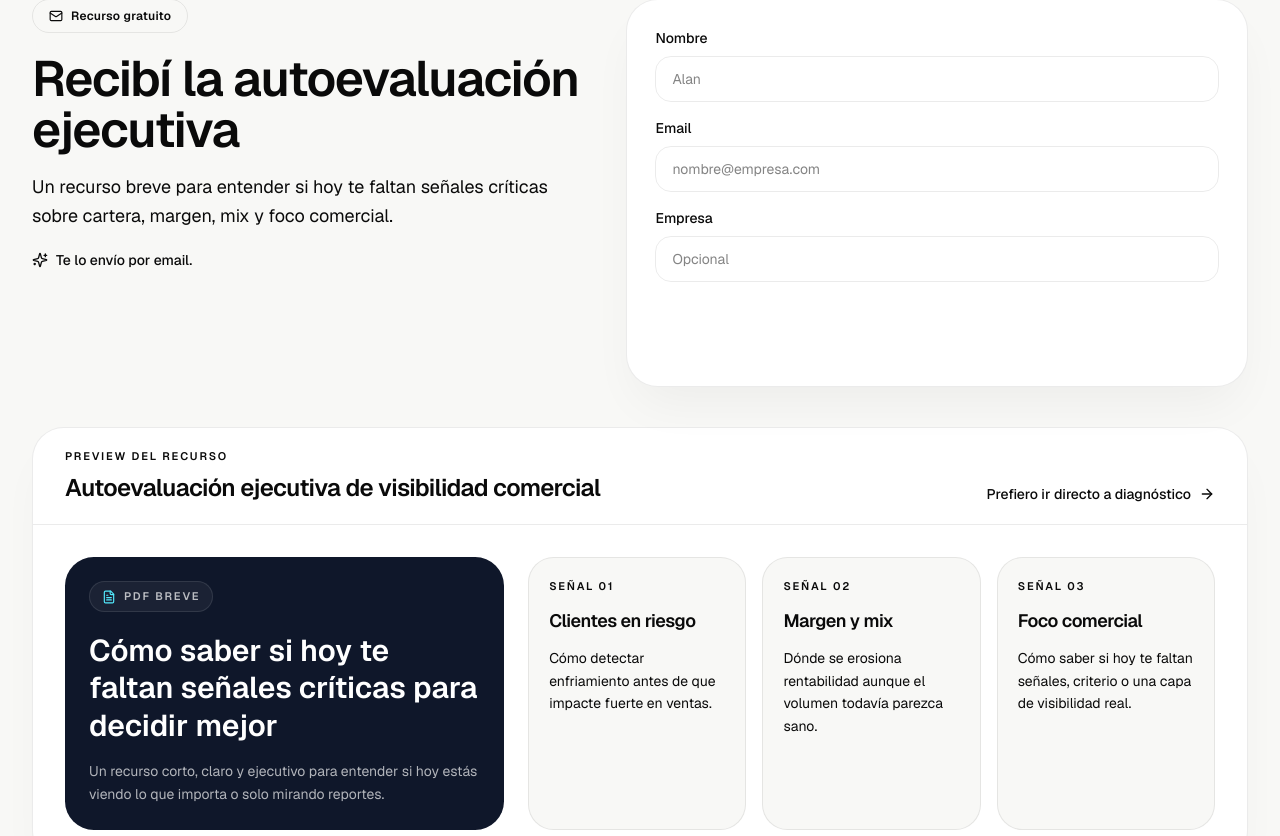
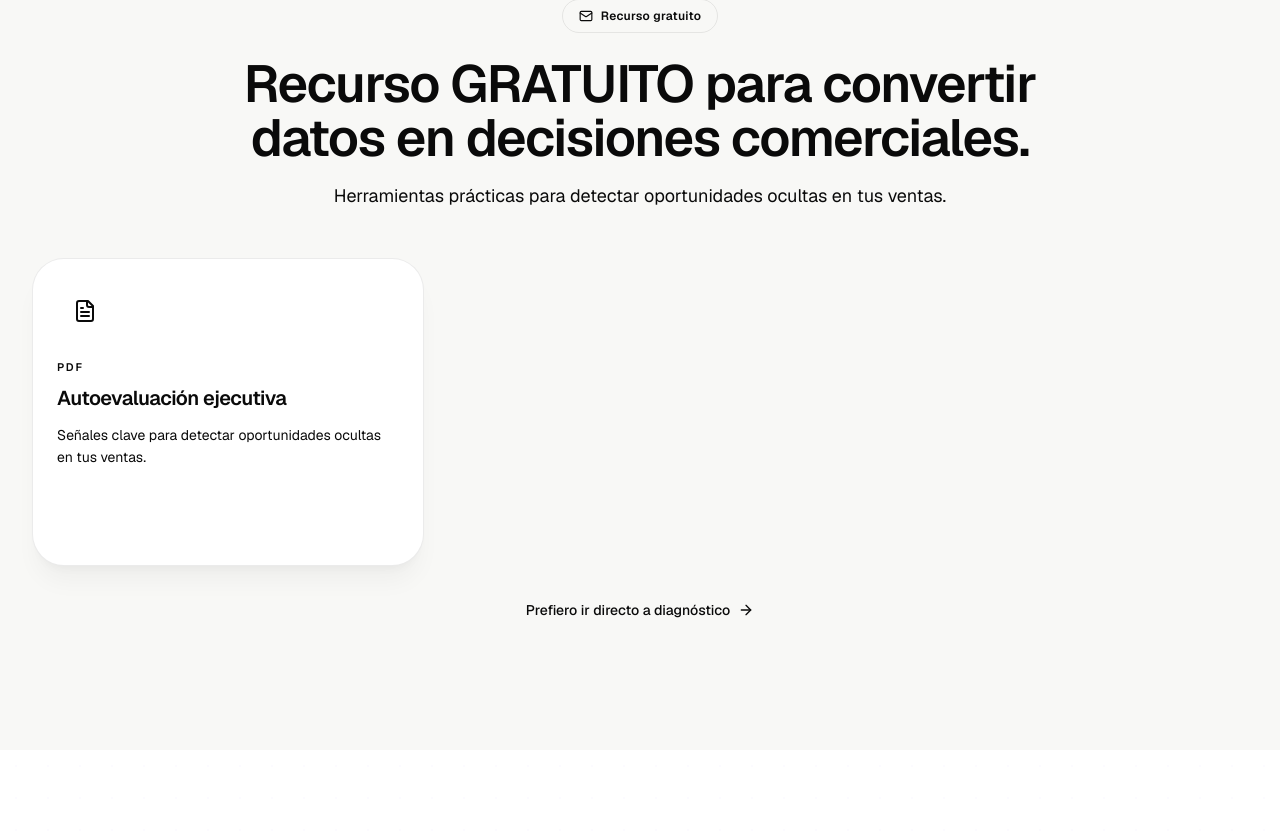
Before and after one commit to AluenIriarte/WebPage, a React (Vite) app: page / in a window 1280 px wide. Shown: the part 6328-7164 px from the top of the page. Built offline with nearby package versions, Linux system fonts and the light colour scheme.

Commit message:
Make lead magnet request flow click-to-open

```diff
--- a/src/app/components/LeadMagnetSection.tsx
+++ b/src/app/components/LeadMagnetSection.tsx
@@ -1,6 +1,6 @@
-import { FormEvent, useState } from "react";
-import { motion } from "motion/react";
-import { ArrowRight, FileText, Mail, Sparkles } from "lucide-react";
+import { FormEvent, useEffect, useRef, useState } from "react";
+import { AnimatePresence, motion } from "motion/react";
+import { ArrowRight, FileText, Mail } from "lucide-react";
 import { useNavigate } from "react-router-dom";
 import {
   AUTO_DIAGNOSTIC_THANKYOU_HREF,
@@ -8,23 +8,14 @@ import {
 } from "../lib/contact";
 import { trackFormSubmit } from "../lib/analytics";
 
-const resourceChapters = [
+const resources = [
   {
-    eyebrow: "Señal 01",
-    title: "Clientes en riesgo",
-    note: "Cómo detectar enfriamiento antes de que impacte fuerte en ventas.",
+    id: "autoevaluacion-ejecutiva",
+    type: "PDF",
+    title: "Autoevaluación ejecutiva",
+    description: "Señales clave para detectar oportunidades ocultas en tus ventas.",
   },
-  {
-    eyebrow: "Señal 02",
-    title: "Margen y mix",
-    note: "Dónde se erosiona rentabilidad aunque el volumen todavía parezca sano.",
-  },
-  {
-    eyebrow: "Señal 03",
-    title: "Foco comercial",
-    note: "Cómo saber si hoy te faltan señales, criterio o una capa de visibilidad real.",
-  },
-];
+] as const;
 
 const initialForm = {
   nombre: "",
@@ -34,31 +25,47 @@ const initialForm = {
 
 export function LeadMagnetSection() {
   const navigate = useNavigate();
+  const formRef = useRef<HTMLDivElement | null>(null);
   const [form, setForm] = useState(initialForm);
+  const [selectedResourceId, setSelectedResourceId] = useState<(typeof resources)[number]["id"] | null>(null);
+
+  const selectedResource = resources.find((resource) => resource.id === selectedResourceId) ?? null;
+
+  useEffect(() => {
+    if (!selectedResourceId || !formRef.current) {
+      return;
+    }
+
+    formRef.current.scrollIntoView({ behavior: "smooth", block: "start" });
+  }, [selectedResourceId]);
 
   function handleSubmit(event: FormEvent<HTMLFormElement>) {
     event.preventDefault();
 
+    const payload = {
+      ...form,
+      recurso: selectedResource?.title ?? "",
+    };
+
     if (typeof window !== "undefined") {
-      window.sessionStorage.setItem("leadmagnet_request", JSON.stringify(form));
+      window.sessionStorage.setItem("leadmagnet_request", JSON.stringify(payload));
     }
 
-    trackFormSubmit("lead_magnet_request");
+    trackFormSubmit("lead_magnet_request", selectedResource?.title);
     navigate(AUTO_DIAGNOSTIC_THANKYOU_HREF, {
-      state: form,
+      state: payload,
     });
   }
 
   return (
     <section id="recurso" className="bg-[#F8F8F6] py-24 lg:py-32">
       <div className="mx-auto max-w-7xl px-6 lg:px-8">
-        <div className="grid gap-8 lg:grid-cols-[0.95fr_1.05fr] lg:items-start">
         <motion.div
           initial={{ opacity: 0, y: 22 }}
           whileInView={{ opacity: 1, y: 0 }}
           viewport={{ once: true, margin: "-40px" }}
           transition={{ duration: 0.65 }}
-            className="space-y-5"
+          className="mx-auto max-w-4xl text-center"
         >
           <div className="inline-flex items-center gap-2 rounded-full border border-accent/15 bg-accent/8 px-4 py-2">
             <Mail className="h-3.5 w-3.5 text-accent" />
@@ -67,31 +74,84 @@ export function LeadMagnetSection() {
             </span>
           </div>
 
-            <div className="space-y-4">
-              <h2 className="text-3xl font-semibold leading-[1.04] tracking-tight text-foreground md:text-4xl lg:text-[3.1rem]">
-                Recibí la <span className="text-accent">autoevaluación ejecutiva</span>
+          <h2 className="mt-6 text-3xl font-semibold leading-[1.04] tracking-tight text-foreground md:text-4xl lg:text-[3.25rem]">
+            Recurso <span className="text-accent">GRATUITO</span> para convertir datos en decisiones comerciales.
           </h2>
-              <p className="max-w-xl text-base leading-relaxed text-muted-foreground md:text-lg">
-                Un recurso breve para entender si hoy te faltan señales críticas sobre cartera,
-                margen, mix y foco comercial.
+          <p className="mt-4 text-base leading-relaxed text-muted-foreground md:text-lg">
+            Herramientas prácticas para detectar oportunidades ocultas en tus ventas.
           </p>
-            </div>
-
-            <div className="inline-flex items-center gap-2 text-sm font-medium text-muted-foreground">
-              <Sparkles className="h-4 w-4 text-accent" />
-              Te lo envío por email.
-            </div>
         </motion.div>
 
-          <motion.form
+        <motion.div
           initial={{ opacity: 0, y: 22 }}
           whileInView={{ opacity: 1, y: 0 }}
           viewport={{ once: true, margin: "-40px" }}
           transition={{ duration: 0.65, delay: 0.08 }}
-            onSubmit={handleSubmit}
-            className="rounded-[2rem] border border-border/60 bg-white p-6 shadow-2xl shadow-black/[0.05] lg:p-7"
+          className="mt-12 grid gap-5 md:grid-cols-2 xl:grid-cols-3"
         >
-            <div className="grid gap-4">
+          {resources.map((resource) => {
+            const isSelected = resource.id === selectedResourceId;
+
+            return (
+              <article
+                key={resource.id}
+                className={`rounded-[2rem] border bg-white p-6 shadow-xl shadow-black/[0.04] transition-colors ${
+                  isSelected ? "border-accent/30" : "border-border/60"
+                }`}
+              >
+                <div className="flex h-14 w-14 items-center justify-center rounded-[1.4rem] bg-accent/10">
+                  <FileText className="h-6 w-6 text-accent" />
+                </div>
+
+                <div className="mt-5">
+                  <p className="text-[11px] font-semibold uppercase tracking-[0.16em] text-accent/70">
+                    {resource.type}
+                  </p>
+                  <h3 className="mt-2 text-xl font-semibold tracking-tight text-foreground">
+                    {resource.title}
+                  </h3>
+                  <p className="mt-3 text-sm leading-relaxed text-muted-foreground">
+                    {resource.description}
+                  </p>
+                </div>
+
+                <button
+                  type="button"
+                  onClick={() => setSelectedResourceId(resource.id)}
+                  className="group mt-6 inline-flex w-full items-center justify-center gap-2 rounded-full bg-accent px-6 py-3.5 text-sm font-medium text-white transition-colors hover:bg-accent/90"
+                >
+                  Solicitar archivo
+                  <ArrowRight className="h-4 w-4 transition-transform group-hover:translate-x-1" />
+                </button>
+              </article>
+            );
+          })}
+        </motion.div>
+
+        <AnimatePresence initial={false}>
+          {selectedResource && (
+            <motion.div
+              key={selectedResource.id}
+              ref={formRef}
+              initial={{ opacity: 0, y: 18 }}
+              animate={{ opacity: 1, y: 0 }}
+              exit={{ opacity: 0, y: 18 }}
+              transition={{ duration: 0.3, ease: "easeOut" }}
+              className="mx-auto mt-8 max-w-3xl rounded-[2rem] border border-border/60 bg-white p-6 shadow-2xl shadow-black/[0.05] lg:p-7"
+            >
+              <div className="mb-6 flex flex-col gap-2">
+                <p className="text-[11px] font-semibold uppercase tracking-[0.16em] text-accent/70">
+                  {selectedResource.type}
+                </p>
+                <h3 className="text-2xl font-semibold tracking-tight text-foreground">
+                  {selectedResource.title}
+                </h3>
+                <p className="text-sm leading-relaxed text-muted-foreground">
+                  Completá tus datos para enviarte el archivo por email.
+                </p>
+              </div>
+
+              <form onSubmit={handleSubmit} className="grid gap-4">
                 <label className="grid gap-2">
                   <span className="text-sm font-medium text-foreground">Nombre</span>
                   <input
@@ -131,30 +191,15 @@ export function LeadMagnetSection() {
                   type="submit"
                   className="group mt-2 inline-flex items-center justify-center gap-2 rounded-full bg-accent px-7 py-4 text-sm font-medium text-white transition-colors hover:bg-accent/90"
                 >
-                Quiero la autoevaluación
+                  Solicitar archivo
                   <ArrowRight className="h-4 w-4 transition-transform group-hover:translate-x-1" />
                 </button>
-            </div>
-          </motion.form>
-        </div>
+              </form>
+            </motion.div>
+          )}
+        </AnimatePresence>
 
-        <motion.div
-          initial={{ opacity: 0, y: 22 }}
-          whileInView={{ opacity: 1, y: 0 }}
-          viewport={{ once: true, margin: "-40px" }}
-          transition={{ duration: 0.65, delay: 0.12 }}
-          className="mt-10 overflow-hidden rounded-[2rem] border border-border/60 bg-white shadow-2xl shadow-black/[0.04]"
-        >
-          <div className="border-b border-border/40 px-6 py-5 lg:px-8">
-            <div className="flex flex-col gap-3 lg:flex-row lg:items-end lg:justify-between">
-              <div>
-                <p className="text-[11px] font-semibold uppercase tracking-[0.16em] text-accent/70">
-                  Preview del recurso
-                </p>
-                <h3 className="mt-2 text-2xl font-semibold tracking-tight text-foreground">
-                  Autoevaluación ejecutiva de visibilidad comercial
-                </h3>
-              </div>
+        <div className="mt-8 text-center">
           <a
             href={ROOT_DIAGNOSTIC_SECTION_HREF}
             className="inline-flex items-center gap-2 text-sm font-medium text-muted-foreground transition-colors hover:text-accent"
@@ -164,40 +209,6 @@ export function LeadMagnetSection() {
           </a>
         </div>
       </div>
-
-          <div className="grid gap-6 px-6 py-6 lg:grid-cols-[0.78fr_1.22fr] lg:px-8 lg:py-8">
-            <div className="rounded-[1.8rem] bg-[#0F172A] p-6 text-white">
-              <div className="inline-flex items-center gap-2 rounded-full border border-white/10 bg-white/5 px-3 py-1.5">
-                <FileText className="h-3.5 w-3.5 text-cyan-300" />
-                <span className="text-[11px] font-semibold uppercase tracking-[0.16em] text-white/70">
-                  PDF breve
-                </span>
-              </div>
-              <h4 className="mt-5 text-3xl font-semibold leading-tight">
-                Cómo saber si hoy te faltan señales críticas para decidir mejor
-              </h4>
-              <p className="mt-4 text-sm leading-relaxed text-white/68">
-                Un recurso corto, claro y ejecutivo para entender si hoy estás viendo lo que importa
-                o solo mirando reportes.
-              </p>
-            </div>
-
-            <div className="grid gap-4 md:grid-cols-3">
-              {resourceChapters.map((item) => (
-                <div key={item.title} className="rounded-[1.6rem] border border-border/50 bg-[#F8F8F6] p-5">
-                  <p className="text-[11px] font-semibold uppercase tracking-[0.16em] text-accent/65">
-                    {item.eyebrow}
-                  </p>
-                  <h4 className="mt-3 text-lg font-semibold tracking-tight text-foreground">
-                    {item.title}
-                  </h4>
-                  <p className="mt-3 text-sm leading-relaxed text-muted-foreground">{item.note}</p>
-                </div>
-              ))}
-            </div>
-          </div>
-        </motion.div>
-      </div>
     </section>
   );
 }
```
Also changed, not shown: src/app/pages/GraciasAutoDiagnostico.tsx (+7 -1 lines). Lines whose indentation alone changed are shown as unchanged.
